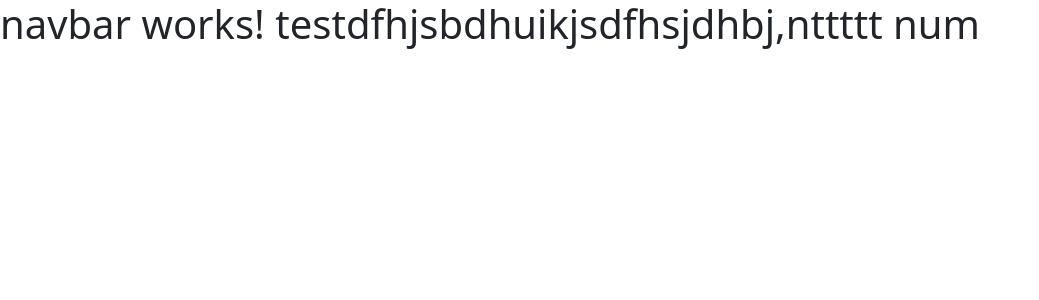
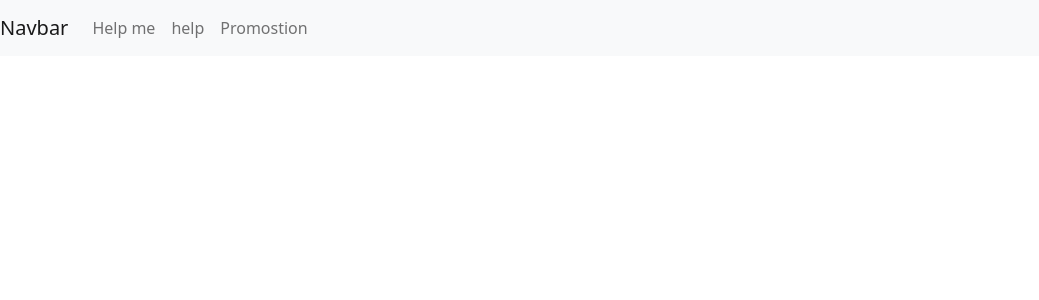
Before and after one commit to alafezai/Project-Angular, an Angular app: page / in a window 1280 px wide. Shown: the top 300 px of the page, without its empty margins (0-1039 px from the left). Built offline with nearby package versions, Linux system fonts and the light colour scheme.

Commit message:
navbar component

```diff
--- a/src/app/navbar/navbar.component.html
+++ b/src/app/navbar/navbar.component.html
@@ -1 +1,19 @@
-<h1>navbar works! testdfhjsbdhuikjsdfhsjdhbj,nttttt num </h1>
+<nav class="navbar navbar-expand-lg navbar-light bg-light">
+    <a class="navbar-brand" href="#">Navbar</a>
+    <button class="navbar-toggler" type="button" data-toggle="collapse" data-target="#navbarNav" aria-controls="navbarNav" aria-expanded="false" aria-label="Toggle navigation">
+      <span class="navbar-toggler-icon"></span>
+    </button>
+    <div class="collapse navbar-collapse" id="navbarNav">
+      <ul class="navbar-nav">
+        <li class="nav-item active">
+          <a class="nav-link" href="#">Help me</a>
+        </li>
+        <li class="nav-item">
+          <a class="nav-link" href="#">help</a>
+        </li>
+        <li class="nav-item">
+          <a class="nav-link" href="#">Promostion</a>
+        </li>
+      </ul>
+    </div>
+  </nav>
```
